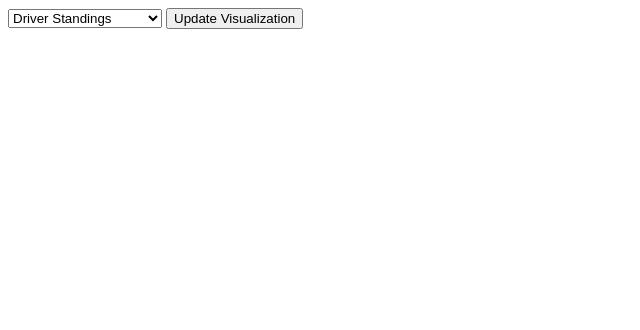
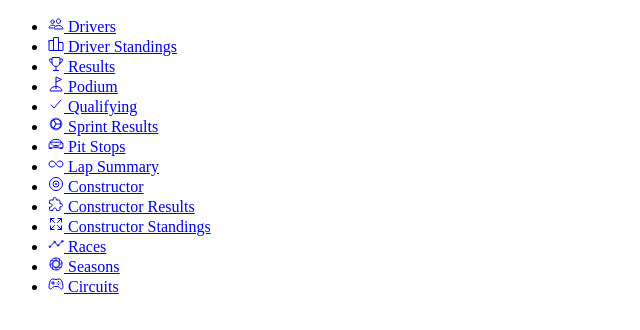
Before and after one commit to rosendo-lugo/formula_1_project, a website: page index.html in a window 1280 px wide. Shown: the whole page, without its empty margins (0-640 px from the left). Drawn offline with nearby package versions, Linux system fonts and the light colour scheme.

Commit message:
change the main page

```diff
--- a/index.html
+++ b/index.html
@@ -1,34 +1,102 @@
 <!DOCTYPE html>
 <html>
 <head>
+    <meta name="viewport" content="width=device-width, initial-scale=1.0">
     <title>Formula 1 Dashboard</title>
     <link rel="stylesheet" type="text/css" href="style.css">
-    <script src="https://d3js.org/d3.v6.min.js"></script>
 </head>
 <body>
-    <div id="controls">
-        <select id="data-selection">
-            <option value="driverStandings">Driver Standings</option>
-            <option value="results">Race Results</option>
-            <option value="qualifying">Qualifying Results</option>
-            <option value="pitStops">Pit Stops</option>
-            <option value="lapTimes">Lap Times</option>
-            <option value="sprintResults">Sprint Results</option>
-            <option value="drivers">Drivers</option>
-            <option value="seasons">Seasons</option>
-            <option value="status">Status</option>
-            <option value="races">Status</option>
-            <option value="circuits">Circuits</option>
-            <option value="constructors">Constructors</option>
-            <option value="constructorStandings">Constructor Standings</option>
-            <option value="constructorResults">Constructor Results</option>
-
-
-        </select>
-        <button onclick="updateVisualization()">Update Visualization</button>
+    <div class="container">
+        <nav class="navigation">
+            <ul>
+                <li>
+                    <a href="drivers.html">
+                        <span class="icon"><ion-icon name="people-outline"></ion-icon></span>
+                        <span class="title">Drivers</span>
+                    </a>
+                </li>
+                <li>
+                    <a href="driver-standings.html">
+                        <span class="icon"><ion-icon name="podium-outline"></ion-icon></span>
+                        <span class="title">Driver Standings</span>
+                    </a>
+                </li>
+                <li>
+                    <a href="results.html">
+                        <span class="icon"><ion-icon name="trophy-outline"></ion-icon></span>
+                        <span class="title">Results</span>
+                    </a>
+                </li>
+                <li>
+                    <a href="podium.html">
+                        <span class="icon"><ion-icon name="golf-outline"></ion-icon></span>
+                        <span class="title">Podium</span>
+                    </a>
+                </li>
+                <li>
+                    <a href="qualifying.html">
+                        <span class="icon"><ion-icon name="checkmark-outline"></ion-icon></span>
+                        <span class="title">Qualifying</span>
+                    </a>
+                </li>
+                <li>
+                    <a href="sprint-results.html">
+                        <span class="icon"><ion-icon name="cog-outline"></ion-icon></span>
+                        <span class="title">Sprint Results</span>
+                    </a>
+                </li>
+                <li>
+                    <a href="pit-stops.html">
+                        <span class="icon"><ion-icon name="car-sport-outline"></ion-icon></span>
+                        <span class="title">Pit Stops</span>
+                    </a>
+                </li>
+                <li>
+                    <a href="lap-summary.html">
+                        <span class="icon"><ion-icon name="infinite-outline"></ion-icon></span>
+                        <span class="title">Lap Summary</span>
+                    </a>
+                </li>
+                <li>
+                    <a href="constructor.html">
+                        <span class="icon"><ion-icon name="disc-outline"></ion-icon></span>
+                        <span class="title">Constructor</span>
+                    </a>
+                </li>
+                <li>
+                    <a href="constructor-results.html">
+                        <span class="icon"><ion-icon name="extension-puzzle-outline"></ion-icon></span>
+                        <span class="title">Constructor Results</span>
+                    </a>
+                </li>
+                <li>
+                    <a href="constructor-standings.html">
+                        <span class="icon"><ion-icon name="expand-outline"></ion-icon></span>
+                        <span class="title">Constructor Standings</span>
+                    </a>
+                </li>
+                <li>
+                    <a href="races.html">
+                        <span class="icon"><ion-icon name="analytics-outline"></ion-icon></span>
+                        <span class="title">Races</span>
+                    </a>
+                </li>
+                <li>
+                    <a href="seasons.html">
+                        <span class="icon"><ion-icon name="aperture-outline"></ion-icon></span>
+                        <span class="title">Seasons</span>
+                    </a>
+                </li>
+                <li>
+                <a href="circuits.html">
+                    <span class="icon"><ion-icon name="game-controller-outline"></ion-icon></span>
+                    <span class="title">Circuits</span>
+                </a>
+                </li>
+            </ul>
+        </nav>
     </div>
-    <div id="chart"></div>
-
-    <script src="script.js"></script>
+    <script type="module" src="https://unpkg.com/ionicons@7.1.0/dist/ionicons/ionicons.esm.js"></script>
+    <script nomodule src="https://unpkg.com/ionicons@7.1.0/dist/ionicons/ionicons.js"></script>
 </body>
 </html>
```
Also changed, not shown: buttons.js (added, +34 -0 lines).
